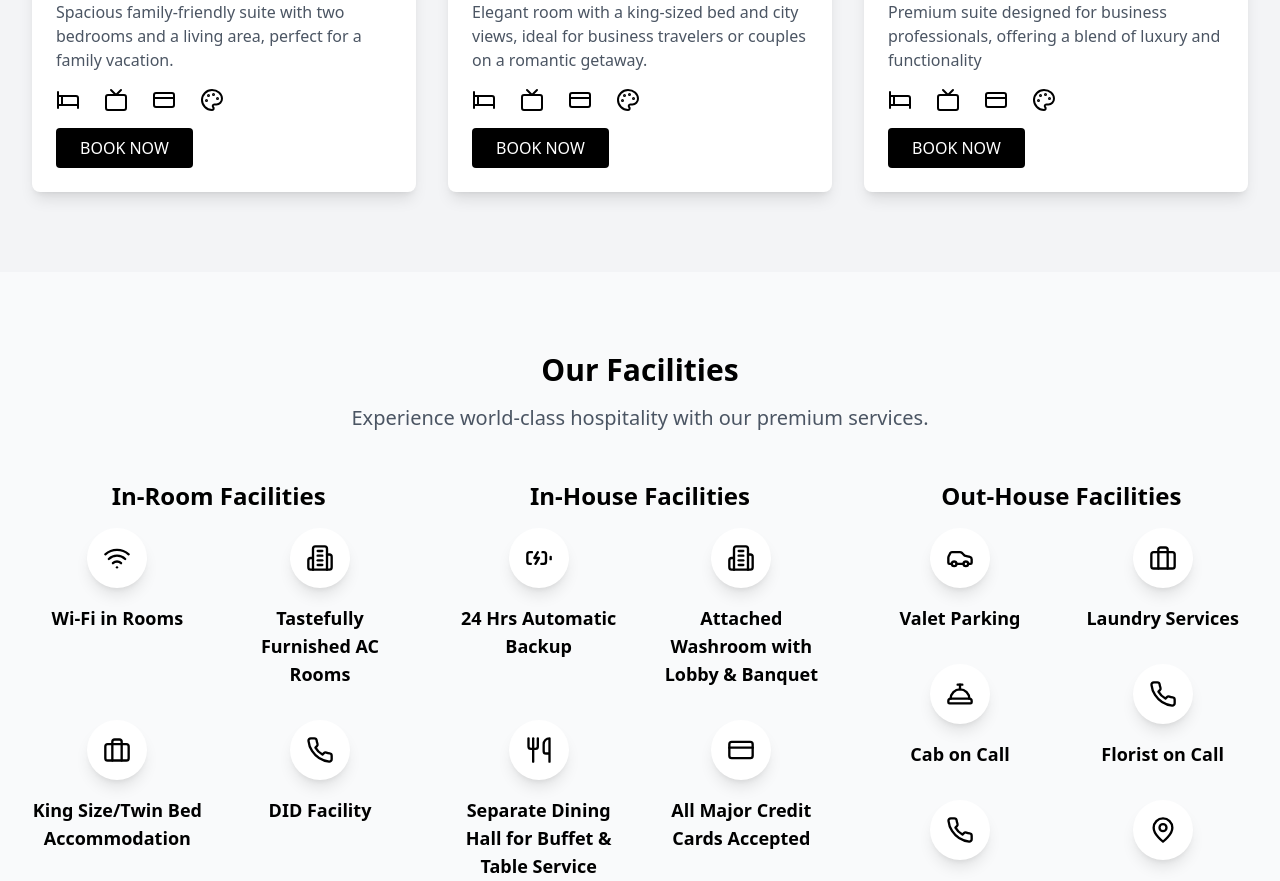
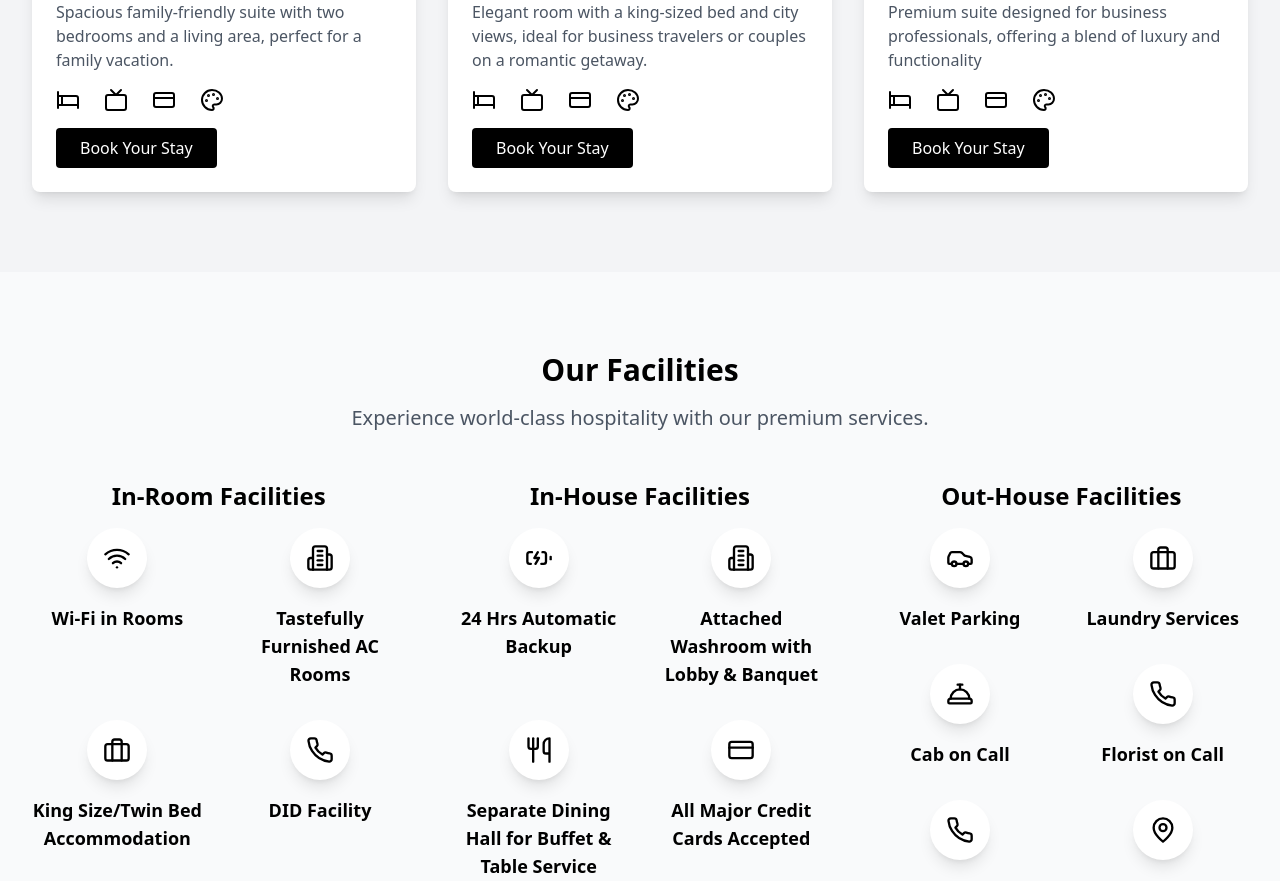
Before and after one commit to healersdatasolutions/Blessings-Imperia, a React (Vite) app: page / in a window 1280 px wide. Shown: the part 1980-2861 px from the top of the page. Built offline with nearby package versions, Linux system fonts and the light colour scheme; no server answers.

Commit message:
Update Home.tsx

```diff
--- a/src/pages/Home.tsx
+++ b/src/pages/Home.tsx
@@ -1,9 +1,9 @@
 import { useState, useEffect, useRef } from 'react';
+import "react-datepicker/dist/react-datepicker.css";
 import { useNavigate } from 'react-router-dom';
 import DatePicker from 'react-datepicker';
 import { motion, AnimatePresence } from 'framer-motion';
 import { ChevronDown, Bed, Tv, CreditCard, Palette } from 'lucide-react';
-import "react-datepicker/dist/react-datepicker.css";
 import HeroCarousel from '../components/HeroCarousel';
 import AmenitiesSection from '../components/AmenitiesSection';
 import GallerySection from '../components/GallerySection';
@@ -29,7 +29,10 @@ export default function Home() {
   }, []);
 
   const handleSearch = () => {
-    if (!checkIn || !checkOut) return;
+  if (!checkIn || !checkOut) {
+    alert("Please select check-in and check-out dates before searching.");
+    return;
+  }
 
   const searchParams = new URLSearchParams({
     checkIn: checkIn.toISOString(),
@@ -38,22 +41,19 @@ export default function Home() {
     rooms: rooms.toString()
   });
 
+  console.log("Navigating to:", `/rooms?${searchParams.toString()}`); // Debugging log
   navigate(`/rooms?${searchParams.toString()}`);
 };
 
  const scrollToBookingForm = () => {
-    if (bookingFormRef.current) {
-      const windowHeight = window.innerHeight;
-      const formHeight = bookingFormRef.current.offsetHeight;
-      const offset = (windowHeight - formHeight) / 2;
-      const formPosition = bookingFormRef.current.getBoundingClientRect().top + window.pageYOffset;
+  if (!bookingFormRef.current) {
+    console.error("Booking form reference is missing.");
+    return;
+  }
 
-      window.scrollTo({
-        top: formPosition - offset,
-        behavior: 'smooth'
-      });
-    }
+  bookingFormRef.current.scrollIntoView({ behavior: 'smooth', block: 'center' });
 };
+
 
   const scrollToNewsletter = () => {
     newsletterRef.current?.scrollIntoView({ behavior: 'smooth', block: 'center' });
@@ -139,6 +139,7 @@ export default function Home() {
 >
   Search Rooms
 </button>
+
           </div>
         </div>
       </motion.div>
@@ -240,14 +241,13 @@ export default function Home() {
                   </div>
                   <div className="flex justify-between items-center">
                     {/* <span className="text-3xl font-serif">{room.price}</span> */}
-                    <motion.button
+                   <button
   onClick={scrollToBookingForm}
   className="bg-black text-white px-6 py-2 rounded hover:bg-gray-800 transition-colors"
-                      whileHover={{ scale: 1.05 }}
-                      whileTap={{ scale: 0.95 }}
 >
-                      BOOK NOW
-                    </motion.button>
+  Book Your Stay
+</button>
+
                   </div>
                 </div>
               </motion.div>
```
Lines whose indentation alone changed are shown as unchanged.
